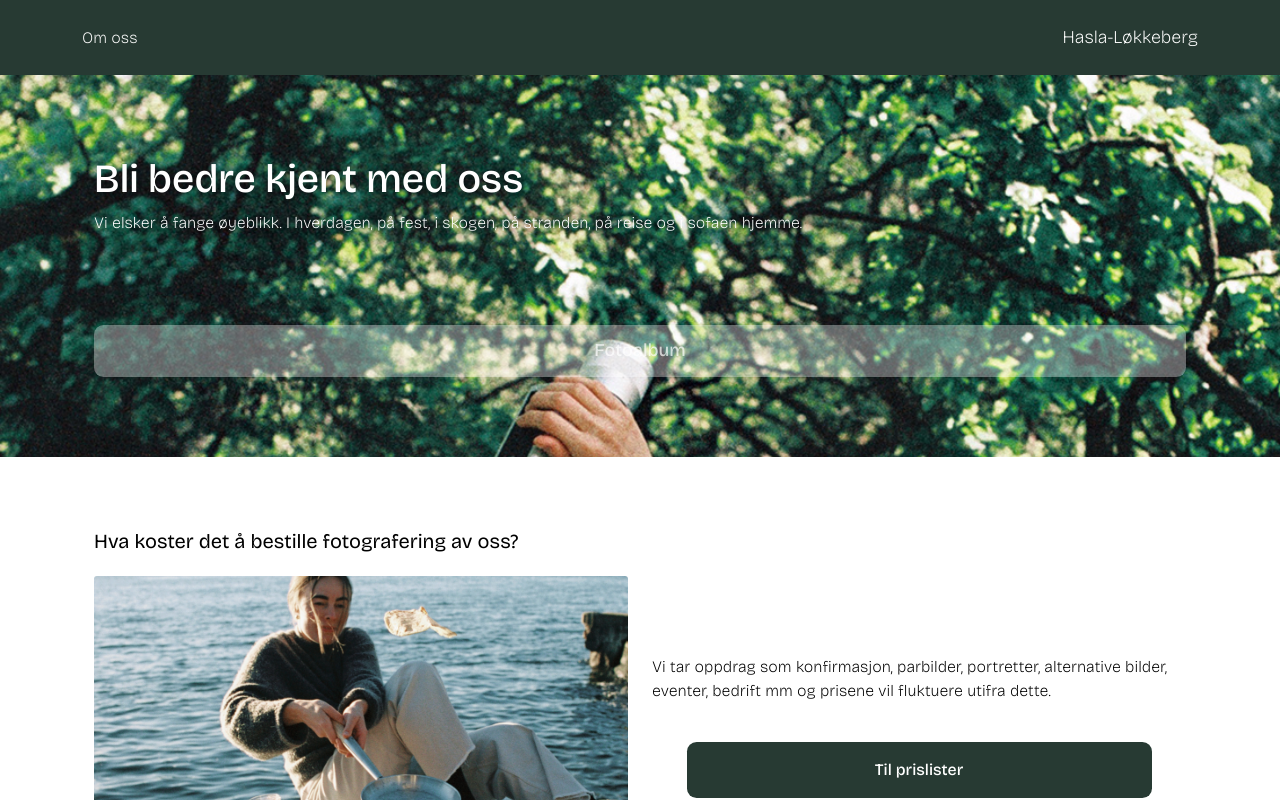
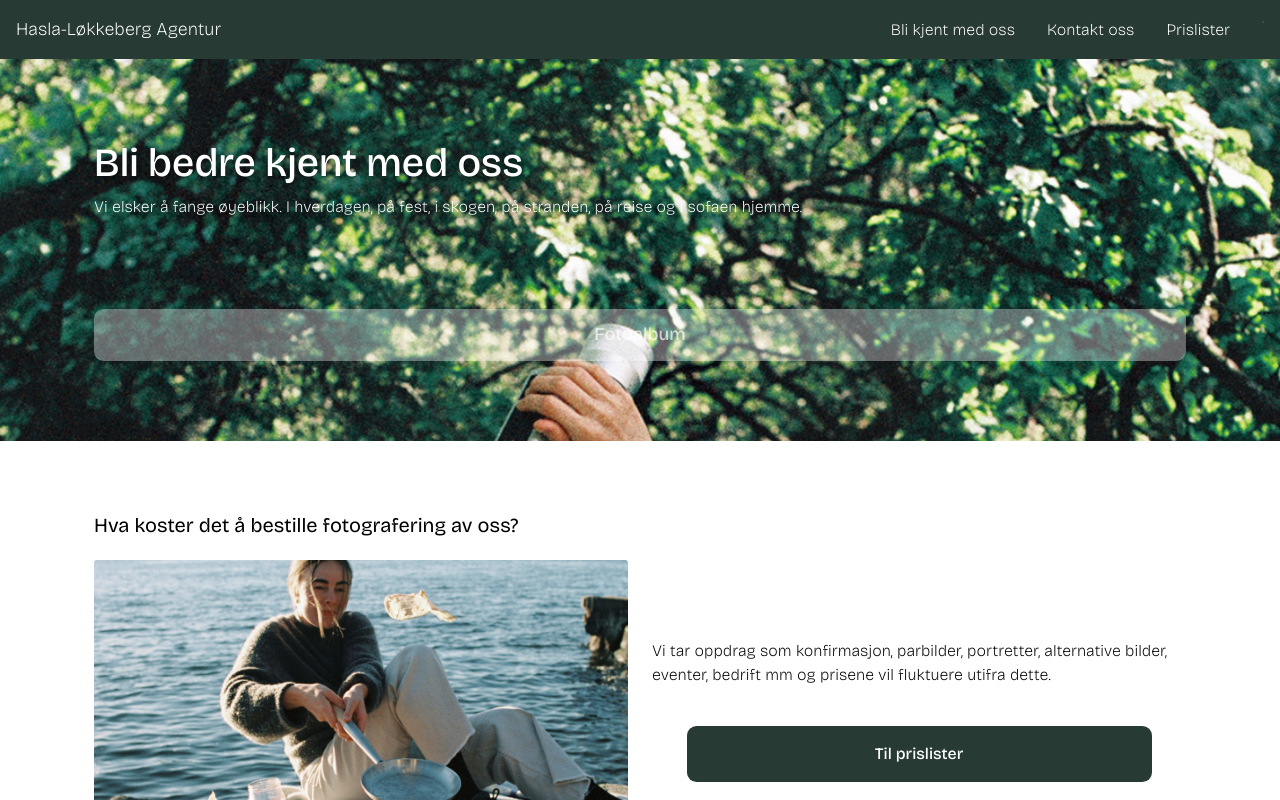
Before and after one commit to hhummus/haslalokkeberg-website, a React (Create React App) app: page / in a window 1280 px wide. Shown: the top 800 px of the page. Built offline with nearby package versions, Linux system fonts and the light colour scheme.

Commit message:
updated navbar to burger menu. repsonsive small-large

```diff
--- a/src/components/global/Navbar.js
+++ b/src/components/global/Navbar.js
@@ -1,23 +1,49 @@
+import "../../css/navbar.css";
+import { useState } from "react";
 import { Link } from "react-router-dom";
-import "../../css/navbar.css";
+import { Nav, Navbar, NavDropdown } from "react-bootstrap";
 
-function Navbar() {
+function Navbarr() {
+  const [navbar, setNavbar] = useState(false);
+
+  const navbarOnScroll = () => {
+    if (window.scrollY >= 65) {
+      setNavbar(true);
+    } else {
+      setNavbar(false);
+    }
+  };
+
+  window.addEventListener("scroll", navbarOnScroll);
+
   return (
-    <div className="navbar">
-      <div className="container">
-        <div className="navbar-logo row">
-          <Link to="/">Hasla-Løkkeberg</Link>
-        </div>
-        <div className="row">
-          <ul className="navbar-menu">
-            <li>
-              <Link to="/om-oss">Om oss</Link>
-            </li>
-          </ul>
-        </div>
-      </div>
-    </div>
+    <>
+      <Navbar
+        collapseOnSelect
+        expand="lg"
+        className={navbar ? "navbar active" : "navbar"}
+      >
+        <Link to="/" className="navbar-logo">
+          Hasla-Løkkeberg Agentur
+        </Link>
+        <Navbar.Toggle aria-controls="responsive-navbar-nav" />
+        <Navbar.Collapse id="responsive-navbar-nav">
+          <div className="nav-dropdown-divider"></div>
+          <Nav className="mr-auto">
+            <Link to="/om-oss" className="nav-dropdown">
+              Bli kjent med oss
+            </Link>
+            <Link to="/kontakt-oss" className="nav-dropdown">
+              Kontakt oss
+            </Link>
+            <Link to="/prislister" className="nav-dropdown">
+              Prislister
+            </Link>
+          </Nav>
+        </Navbar.Collapse>
+      </Navbar>
+    </>
   );
 }
 
-export default Navbar;
+export default Navbarr;
--- a/src/css/navbar.css
+++ b/src/css/navbar.css
@@ -1,13 +1,16 @@
 .navbar {
     background-color: #273A33;
-    padding: 1.5rem 1rem;
+    padding: 1rem;
+    position: sticky;
+    z-index: 1;
+    top: 0;
+}
+.navbar.active{
+    opacity: 0;
+    transition: 0.3s ease-in-out;
 }
 
-.navbar .container {
-    flex-direction: row-reverse;
-}
-
-.navbar-logo a, .navbar-menu li, .navbar-menu li a {
+.navbar-logo, .nav-dropdown{
     list-style: none;
     text-decoration: none;
     color:#fff;
@@ -18,6 +21,47 @@
     font-size: 18px;
 }
 
-.navbar-menu {
-    margin-bottom: 0;
+.navbar-toggler {
+    border: none;
 }
+.navbar-toggler:focus{
+    box-shadow: none;
+}
+
+.navbar-toggler-icon {
+    background-image: url(../img//icons/bars-solid-white.svg);
+}
+
+.nav-dropdown {
+    padding-top: 1rem;
+}
+.nav-dropdown:hover {
+    font-weight: 500;
+}
+.nav-dropdown-divider {
+    border: 0.01px solid #e5e7e621;
+}
+.responsive-navbar-nav {
+    padding: 0;
+}
+
+/* ------------------ when screen is bigger than 667 -------------------*/
+@media only screen and (min-width: 667px) {
+    .navbar-nav {
+        display: inline;
+    }
+    .nav-dropdown {
+        margin-right: 2rem;
+    }
+    .nav-dropdown-divider {
+        margin-bottom: 1rem;
+    }
+}
+
+/* ------------------ when screen is bigger than 992 -------------------*/
+@media only screen and (min-width: 992px) {
+
+    #responsive-navbar-nav {
+        flex-direction: row-reverse;
+    }
+}
```
